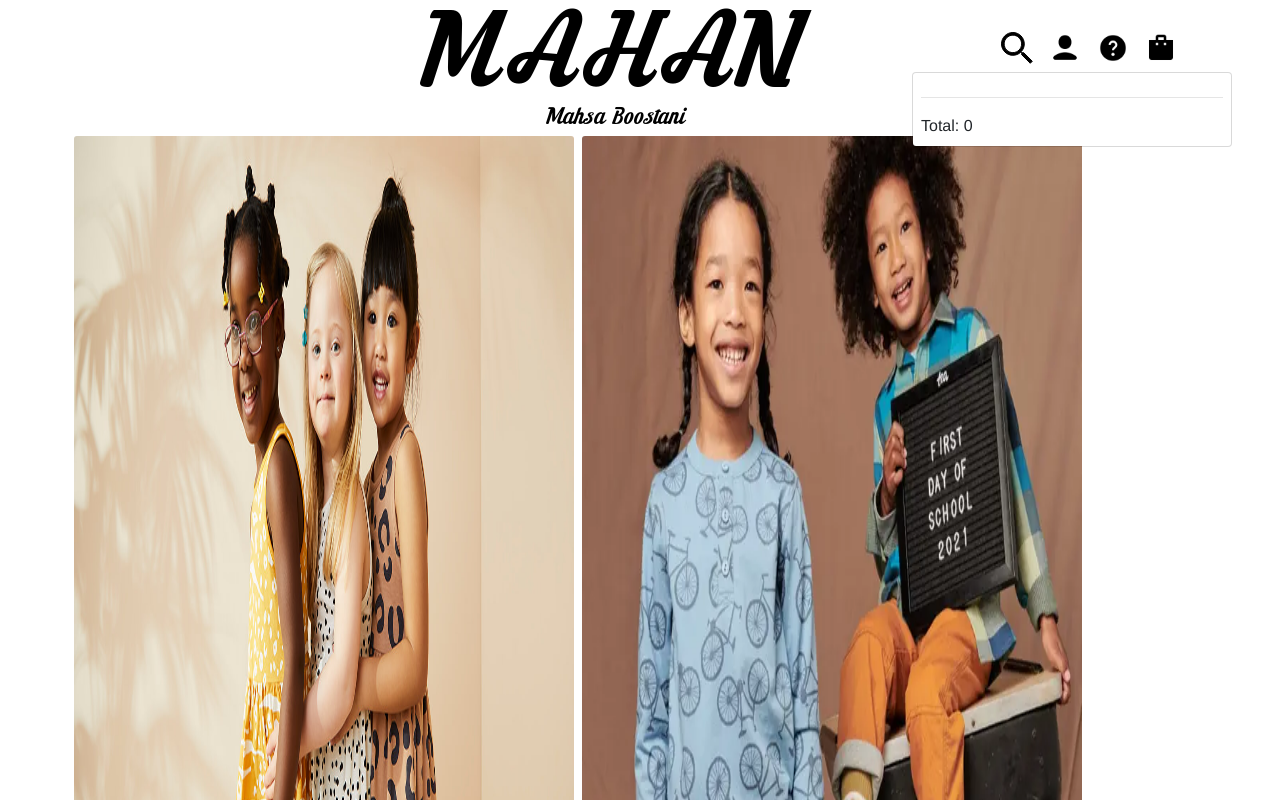
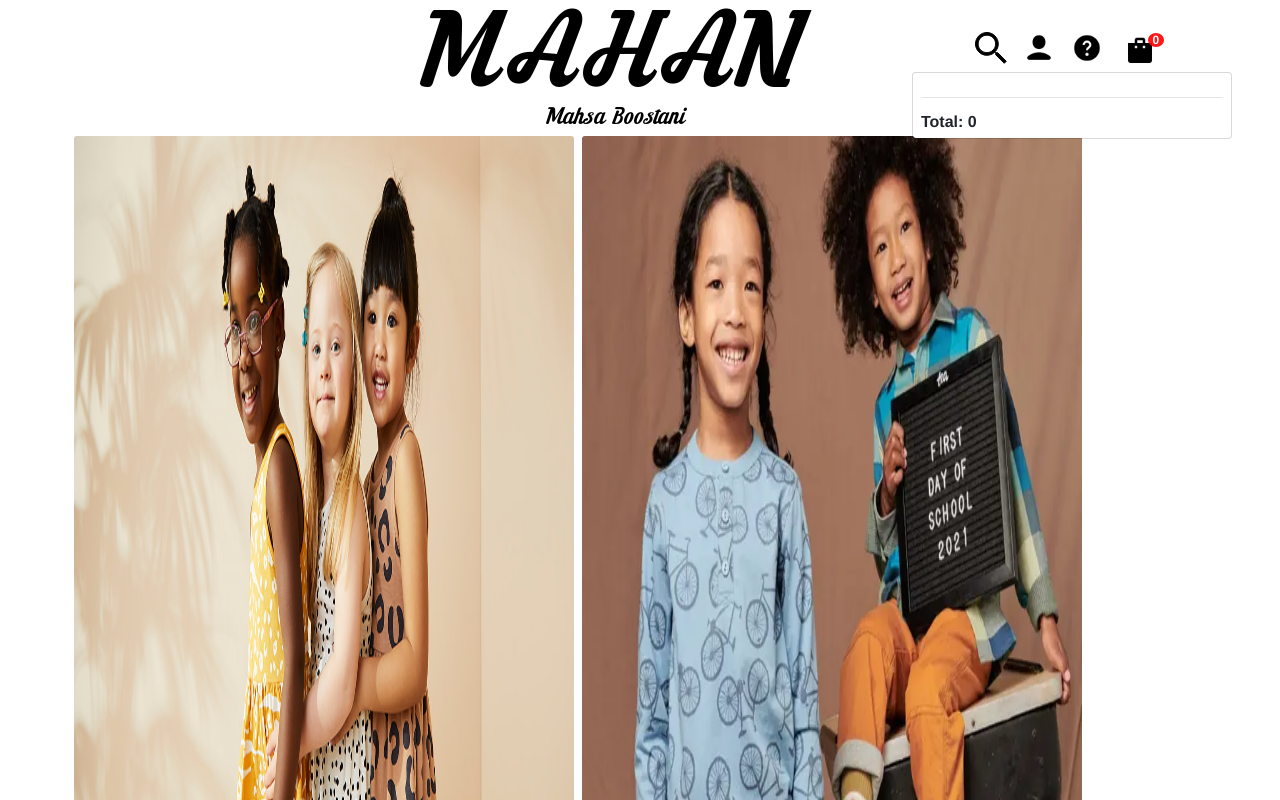
Before and after one commit to mahsaboostani/mahan-website-shopping, a Vue app: page /products/kids in a window 1280 px wide. Both pictures are taken after a click on the link 1161 px from the left and 46 px from the top of the page. Shown: the top 800 px of the page. Built offline with nearby package versions, Linux system fonts and the light colour scheme; data requests are answered from the project's data file.

Commit message:
add cart badge number

```diff
--- a/package.json
+++ b/package.json
@@ -10,6 +10,7 @@
     "backend": "json-server --watch db/db.json"
   },
   "dependencies": {
+    "@smartweb/vue-flash-message": "^0.6.10",
     "@vueuse/core": "^8.2.5",
     "axios": "^0.26.1",
     "body-parser": "^1.20.0",
--- a/src/App.vue
+++ b/src/App.vue
@@ -18,10 +18,8 @@
             <img src="./assets/Help.svg" alt="" />
           </li>
           <li class="pr-3">
-            <a href=""
-              ><MiniCart
-                :active="active.showDropDown"
-                :product="this.product" />
+            <a class="badge text-dark" :value="cart.length" href=""
+              ><MiniCart :active="active.showDropDown" />
               <img
                 @click.prevent="viewDropDown()"
                 src="./assets/Shopping-Bag.svg"
@@ -44,6 +42,11 @@ export default {
   },
   components: {
     MiniCart,
+  },
+  computed: {
+    cart() {
+      return this.$store.state.cart;
+    },
   },
   mounted() {
     this.$store.dispatch("updateCartFromLocalStorage");
@@ -81,4 +84,17 @@ nav {
     }
   }
 }
+
+.badge:after {
+  content: attr(value);
+  font-size: 12px;
+  color: #fff;
+  background: red;
+  border-radius: 50%;
+  padding: 0 5px;
+  position: relative;
+  left: -8px;
+  top: -10px;
+  opacity: 0.9;
+}
 </style>
--- a/src/components/MiniCart.vue
+++ b/src/components/MiniCart.vue
@@ -13,13 +13,7 @@
           {{ item.quantity }} x ${{ item.price }}
         </div>
         <div>
-          <a
-            @click="removeFromCart(item)"
-            href="#"
-            class="badge badge-secondary"
-          >
-            Remove</a
-          >
+          <a @click="removeFromCart(item)" href="#" class="button"> Remove</a>
         </div>
       </div>
     </div>
@@ -32,7 +26,7 @@
 <script>
 export default {
   name: "MiniCart",
-  props: ["active", "product"],
+  props: ["active"],
   computed: {
     cart() {
       return this.$store.state.cart;
@@ -43,7 +37,6 @@ export default {
   },
   methods: {
     removeFromCart(item) {
-      console.log(this.product);
       this.$store.dispatch("removeFromCart", item);
     },
   },
--- a/src/components/ProductDetail.vue
+++ b/src/components/ProductDetail.vue
@@ -33,6 +33,7 @@ export default {
     addToCart() {
       console.log(this.product);
       this.$store.dispatch("addToCart", this.product);
+      alert("The product has been added to cart");
     },
   },
 };
--- a/src/views/ProductCard.vue
+++ b/src/views/ProductCard.vue
@@ -36,6 +36,7 @@ export default {
     addToCart() {
       console.log(this.product);
       this.$store.dispatch("addToCart", this.product);
+      alert("The product has been added to cart");
     },
   },
 };
```
Also changed, not shown: 1 other file (tests, documents, lock files or other folders).
